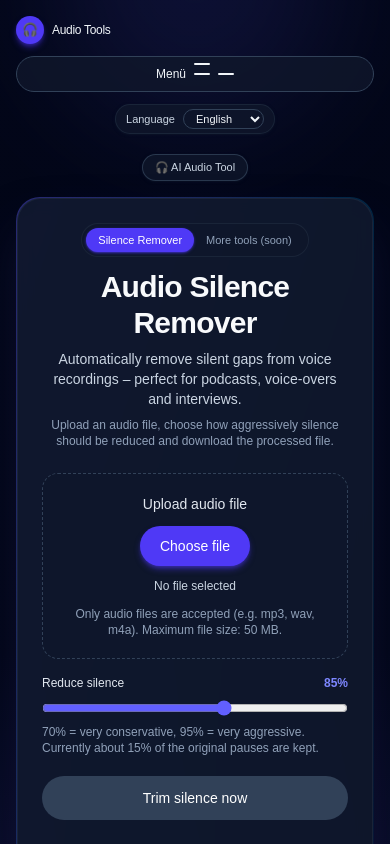
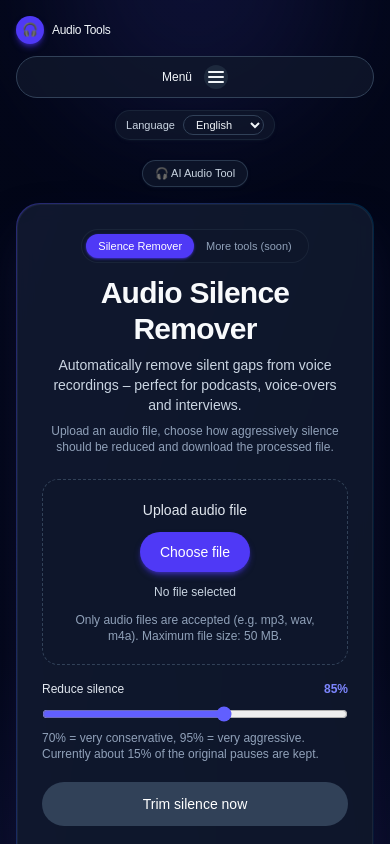
Before and after one commit to Cocoloco069/audio-webseite, a Next.js app in the folder audio-frontend/: page / in a window 390 px wide. Shown: the top 844 px of the page. Built offline with nearby package versions, Linux system fonts and the light colour scheme; no server answers.

Commit message:
Simplify and restyle mobile hamburger icon

```diff
--- a/audio-frontend/app/components/BrandHeader.tsx
+++ b/audio-frontend/app/components/BrandHeader.tsx
@@ -62,22 +62,20 @@ export default function BrandHeader({
         {/* Mobil: „Menü“-Button + Dropdown */}
         <div className="sm:hidden">
           <button
-            type="button"
-            onClick={() => setMobileOpen((v) => !v)}
-            className="w-full inline-flex items-center justify-center gap-2 rounded-full border border-slate-700 bg-slate-900/80 px-4 py-2 text-[12px] font-medium text-slate-100 hover:bg-slate-800 transition-colors"
-          >
-            <span>Menü</span>
-            <span
-              className={`relative h-3 w-4 before:absolute before:inset-x-0 before:-top-[5px] before:h-[2px] before:rounded-full before:bg-slate-100 after:absolute after:inset-x-0 after:top-[5px] after:h-[2px] after:rounded-full after:bg-slate-100 ${
-                mobileOpen ? 'opacity-0' : ''
-              }`}
-            />
-            <span
-              className={`h-[2px] w-4 rounded-full bg-slate-100 transition-transform ${
-                mobileOpen ? 'rotate-90' : ''
-              }`}
-            />
-          </button>
+  type="button"
+  onClick={() => setMobileOpen((v) => !v)}
+  className="w-full inline-flex items-center justify-center gap-3 rounded-full border border-slate-700 bg-slate-900/80 px-4 py-2 text-[12px] font-medium text-slate-100 hover:bg-slate-800 transition-colors"
+>
+  <span>Menü</span>
+  <span className="flex h-6 w-6 items-center justify-center rounded-full bg-slate-800">
+    <span className="flex flex-col gap-[3px]">
+      <span className="block h-[2px] w-4 rounded-full bg-slate-100" />
+      <span className="block h-[2px] w-4 rounded-full bg-slate-100" />
+      <span className="block h-[2px] w-4 rounded-full bg-slate-100" />
+    </span>
+  </span>
+</button>
+
 
           {mobileOpen && (
             <div className="mt-2 rounded-2xl border border-slate-800 bg-slate-900/95 shadow-xl shadow-slate-950/60 py-2 text-[12px] text-slate-100">
```
